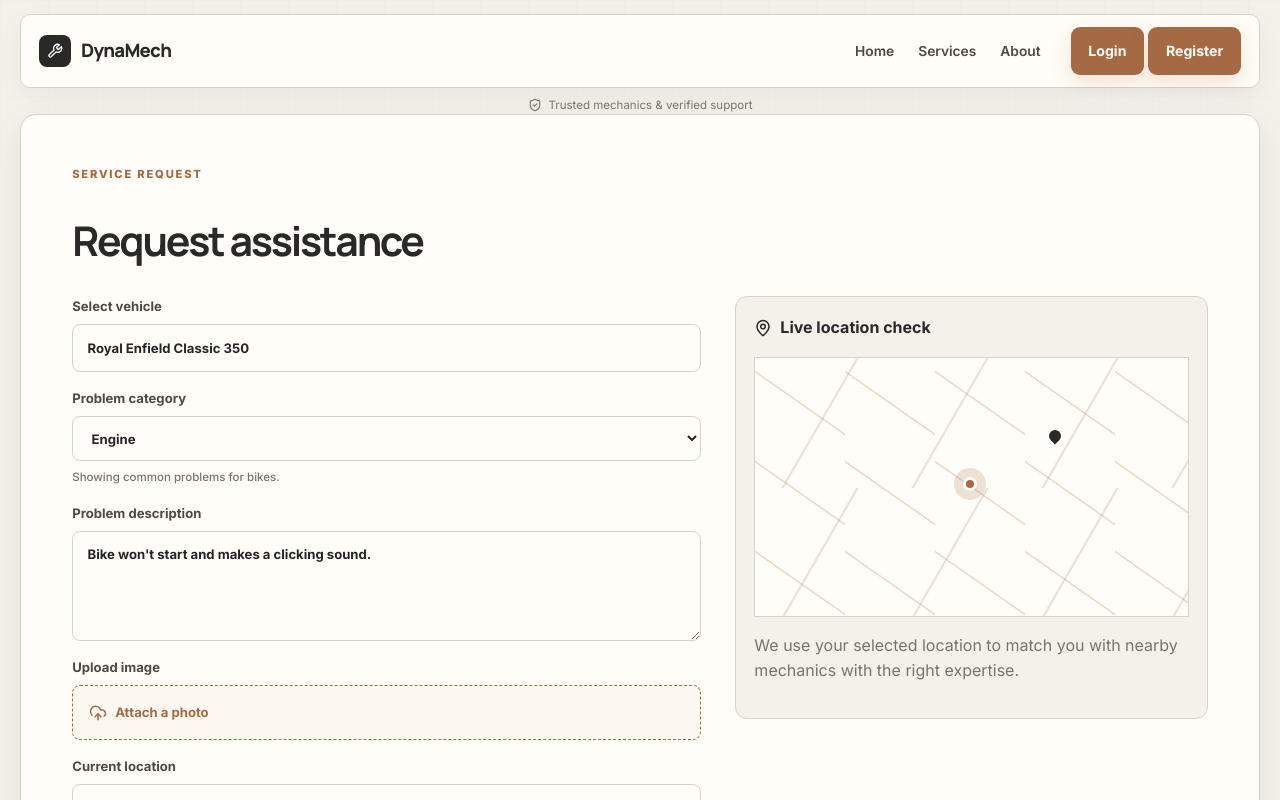
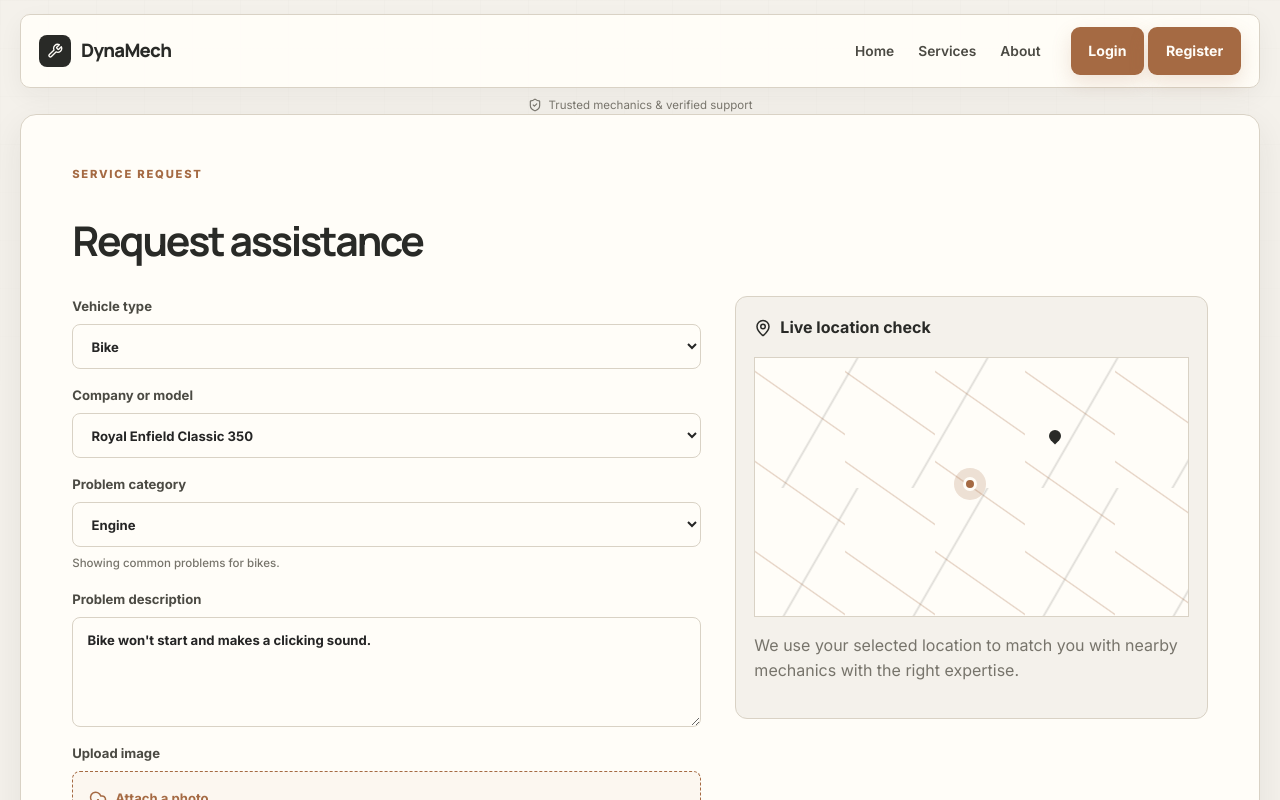
Before and after one commit to Durgeswarpedditi03/DynaMech, a React app in the folder frontend/: page /service-request in a window 1280 px wide. Shown: the top 800 px of the page. Built offline with nearby package versions, Linux system fonts and the light colour scheme; the HTML template or start-up script is replaced by a standard one.

Commit message:
Add vehicle type and model selectors

```diff
--- a/frontend/src/pages/ServiceRequest.jsx
+++ b/frontend/src/pages/ServiceRequest.jsx
@@ -2,11 +2,33 @@ import { useState } from 'react';
 import { MapPin, UploadCloud } from 'lucide-react';
 
 const initialForm = {
+  vehicleType: 'bike',
+  vehicleModel: 'Royal Enfield Classic 350',
+  customModel: '',
   vehicle: 'Royal Enfield Classic 350',
   category: 'Engine',
   issue: 'Bike won\'t start and makes a clicking sound.',
   location: 'HSR Layout, Bengaluru',
   urgency: 'Urgent'
+};
+
+const vehicleModels = {
+  bike: [
+    'Hero Splendor', 'Hero Passion', 'Hero Xtreme', 'Honda Activa', 'Honda Shine', 'Honda Unicorn',
+    'TVS Apache', 'TVS Jupiter', 'TVS Raider', 'Bajaj Pulsar', 'Bajaj Platina', 'Bajaj Avenger',
+    'Royal Enfield Classic 350', 'Royal Enfield Hunter 350', 'Royal Enfield Bullet', 'Royal Enfield Himalayan',
+    'Yamaha FZ', 'Yamaha R15', 'Yamaha MT-15', 'KTM Duke', 'KTM RC', 'Suzuki Access', 'Suzuki Gixxer',
+    'Jawa', 'Yezdi', 'Triumph', 'Harley-Davidson', 'BMW Motorrad', 'Ducati', 'Aprilia', 'Vespa',
+    'Ola Electric', 'Ather', 'Revolt', 'Husqvarna', 'Ultraviolette', 'Other / Enter manually'
+  ],
+  car: [
+    'Maruti Suzuki Swift', 'Maruti Suzuki Baleno', 'Maruti Suzuki Brezza', 'Hyundai i20', 'Hyundai Creta',
+    'Hyundai Venue', 'Tata Nexon', 'Tata Punch', 'Tata Harrier', 'Mahindra Scorpio', 'Mahindra Thar',
+    'Mahindra XUV700', 'Honda City', 'Honda Amaze', 'Toyota Innova', 'Toyota Fortuner', 'Kia Seltos',
+    'Kia Sonet', 'Volkswagen Virtus', 'Volkswagen Taigun', 'Skoda Slavia', 'Skoda Kushaq', 'Renault Kwid',
+    'Renault Duster', 'Nissan Magnite', 'MG Astor', 'MG Hector', 'Jeep Compass', 'Ford EcoSport',
+    'BMW', 'Mercedes-Benz', 'Audi', 'Volvo', 'Other / Enter manually'
+  ]
 };
 
 const vehicleProblemCategories = {
@@ -29,12 +51,28 @@ function getVehicleType(vehicleName) {
 export default function ServiceRequest() {
   const [form, setForm] = useState(initialForm);
   const [preview, setPreview] = useState('');
-  const vehicleType = getVehicleType(form.vehicle);
+  const vehicleType = form.vehicleType;
   const categories = vehicleProblemCategories[vehicleType];
 
   const handleChange = (event) => {
     const { name, value } = event.target;
     setForm((current) => {
+      if (name === 'vehicleType') {
+        const nextModel = value === 'cycle' ? '' : vehicleModels[value][0];
+        return { ...current, vehicleType: value, vehicleModel: nextModel, customModel: '', vehicle: value === 'cycle' ? 'Cycle' : nextModel, category: vehicleProblemCategories[value][0] };
+      }
+
+      if (name === 'vehicleModel') {
+        const nextVehicle = value === 'Other / Enter manually' ? current.customModel : value;
+        const nextCategories = vehicleProblemCategories[current.vehicleType];
+        return { ...current, vehicleModel: value, vehicle: nextVehicle, category: nextCategories.includes(current.category) ? current.category : nextCategories[0] };
+      }
+
+      if (name === 'customModel') {
+        const nextCategories = vehicleProblemCategories[current.vehicleType];
+        return { ...current, customModel: value, vehicle: value, category: nextCategories.includes(current.category) ? current.category : nextCategories[0] };
+      }
+
       if (name !== 'vehicle') return { ...current, [name]: value };
 
       const nextCategories = vehicleProblemCategories[getVehicleType(value)];
@@ -64,9 +102,22 @@ export default function ServiceRequest() {
       <div className="request-layout">
         <form className="request-form auth-form">
           <label>
-            <span>Select vehicle</span>
-            <input name="vehicle" value={form.vehicle} onChange={handleChange} />
+            <span>Vehicle type</span>
+            <select name="vehicleType" value={form.vehicleType} onChange={handleChange}>
+              <option value="cycle">Cycle</option>
+              <option value="bike">Bike</option>
+              <option value="car">Car</option>
+            </select>
           </label>
+          {vehicleType !== 'cycle' && (
+            <label>
+              <span>Company or model</span>
+              <select name="vehicleModel" value={form.vehicleModel} onChange={handleChange}>
+                {vehicleModels[vehicleType].map((model) => <option key={model}>{model}</option>)}
+              </select>
+              {form.vehicleModel === 'Other / Enter manually' && <input name="customModel" value={form.customModel} onChange={handleChange} placeholder={`Enter your ${vehicleType} company or model`} />}
+            </label>
+          )}
           <label>
             <span>Problem category</span>
             <select name="category" value={form.category} onChange={handleChange}>
```
